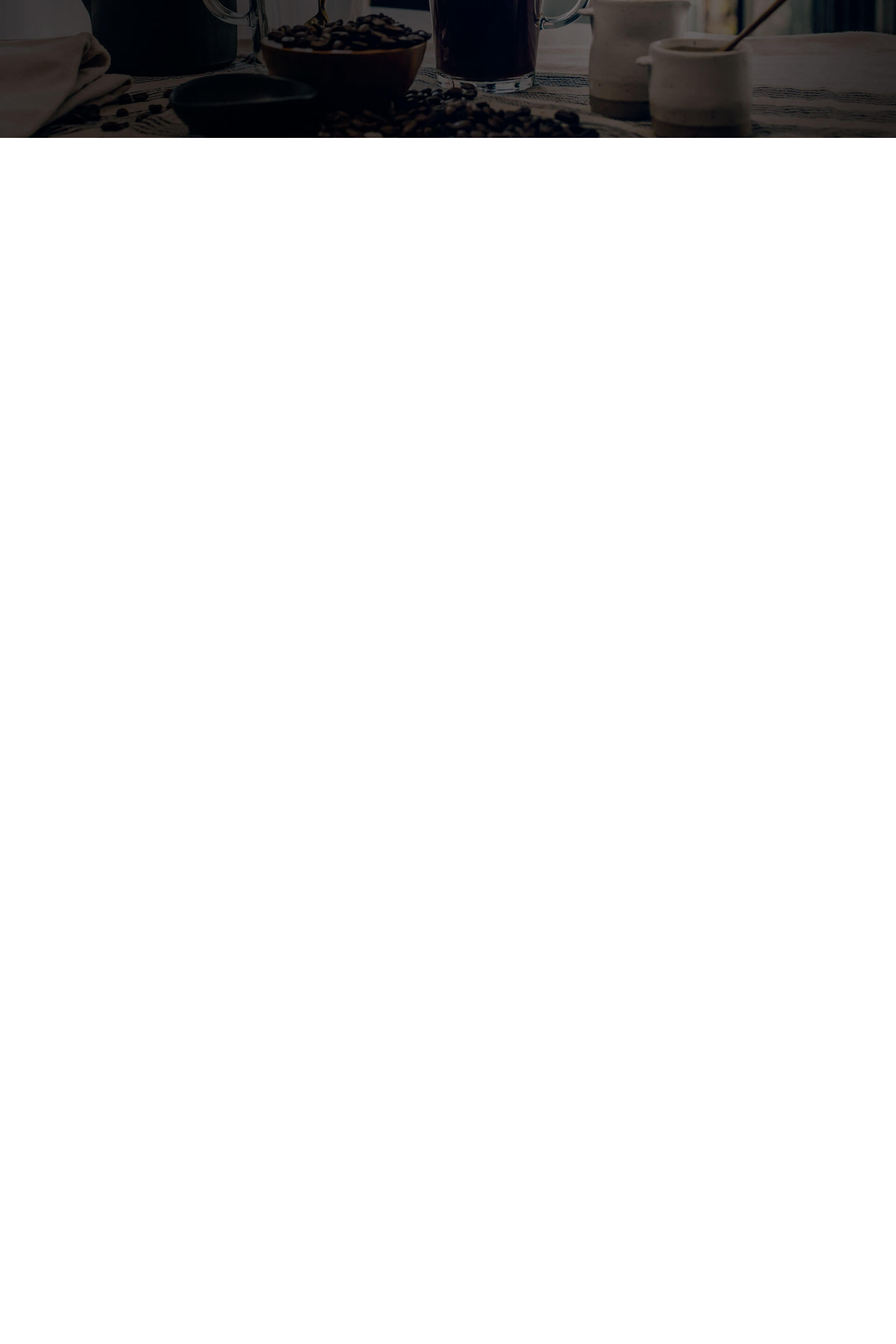
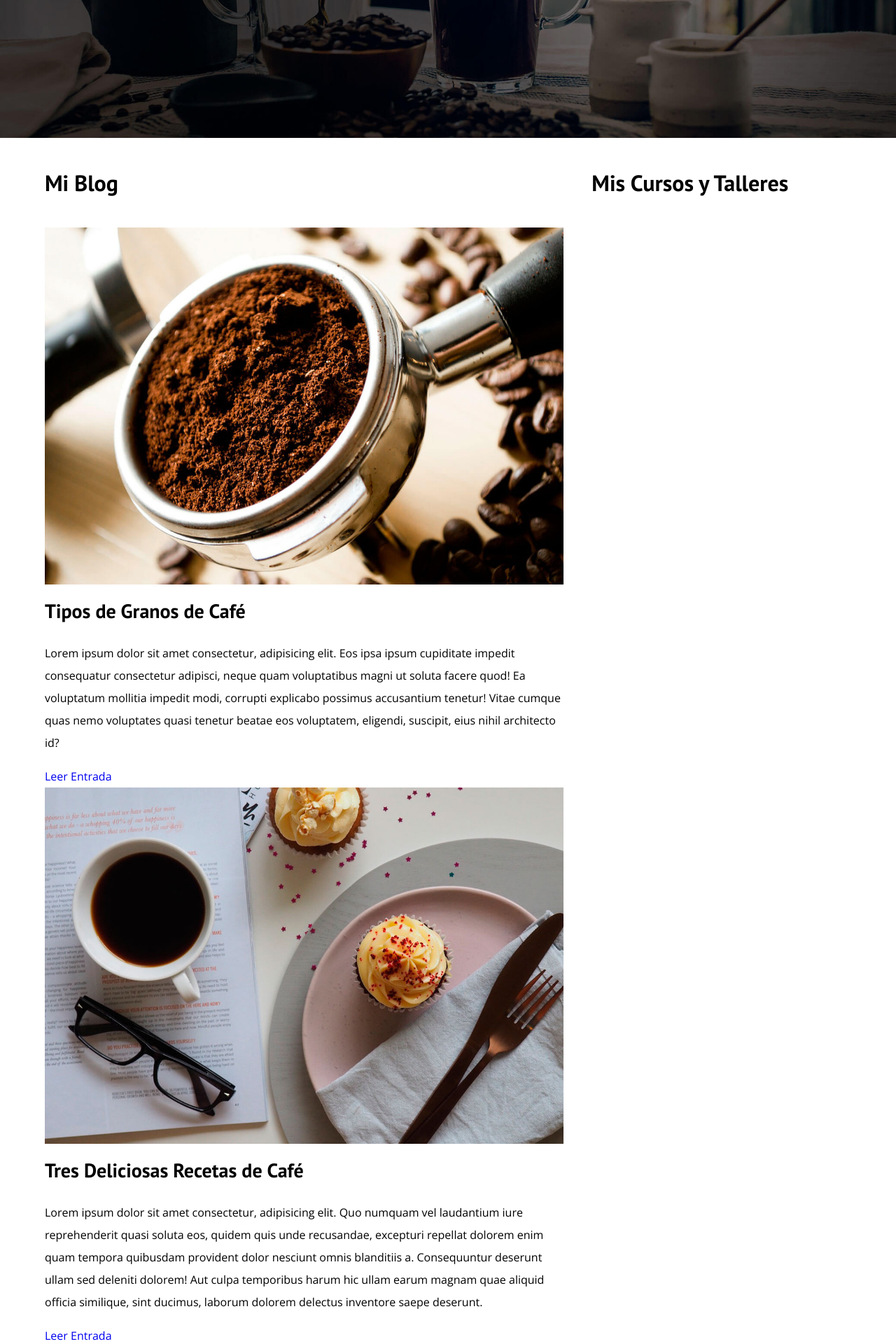
Before and after one commit to Pancratzia/Web-Development-Repository, a PHP site: page / in a window 1280 px wide. Shown: the part 403-2323 px from the top of the page at 70% size. Before the commit the page ends 600 px from the top, so only its background shows below. Run offline with PHP 8.4, Linux system fonts and the light colour scheme.

Commit message:
Starting blog and sidebar

```diff
--- a/03-PanCrAFE/css/style.css
+++ b/03-PanCrAFE/css/style.css
@@ -141,3 +141,13 @@ img{
     color: var(--blanco);
     text-align: center;
 }
+
+/**Contenido principal**/
+
+@media only screen and (min-width: 768px) {
+    .contenido-principal{
+        display: grid;
+        grid-template-columns: 2fr 1fr;
+        column-gap: 4rem;
+    }
+}
--- a/03-PanCrAFE/index.html
+++ b/03-PanCrAFE/index.html
@@ -32,12 +32,62 @@
             </div>
         </div>
 
-        <div class="header__texto">
+        <div class="header__texto contenedor">
             <h2 class="no-margin header__texto__titulo">Blog de Café con Consejos y Cursos</h2>
             <p class="no-margin header__texto__parrafo">Aprende de la experta sus mejores recetas y consejos para hacer el más delicioso Pan<span class="negrita">C</span>r<span class="negrita">AFÉ</span></p>
         </div>
 
     </header>
 
+
+    <div class="contenedor contenido-principal">
+
+        <main class="blog">
+            <h3>Mi Blog</h3>
+
+            <article class="entrada">
+                <div class="entrada__imagen">
+                    <img src="img/blog1.jpg" alt="Imagen Blog">
+                </div>
+
+                <div class="entrada__contenido">
+                    <h4 class="no-margin">Tipos de Granos de Café</h4>
+                    <p>Lorem ipsum dolor sit amet consectetur, adipisicing elit. Eos ipsa ipsum cupiditate impedit consequatur consectetur adipisci, neque quam voluptatibus magni ut soluta facere quod! Ea voluptatum mollitia impedit modi, corrupti explicabo possimus accusantium tenetur! Vitae cumque quas nemo voluptates quasi tenetur beatae eos voluptatem, eligendi, suscipit, eius nihil architecto id?</p>
+                    <a href="entrada.html" class="boton boton--primario">Leer Entrada</a>
+                </div>
+            </article>
+
+            <article class="entrada">
+                <div class="entrada__imagen">
+                    <img src="img/blog2.jpg" alt="Imagen Blog">
+                </div>
+
+                <div class="entrada__contenido">
+                    <h4 class="no-margin">Tres Deliciosas Recetas de Café</h4>
+                    <p>Lorem ipsum dolor sit amet consectetur, adipisicing elit. Quo numquam vel laudantium iure reprehenderit quasi soluta eos, quidem quis unde recusandae, excepturi repellat dolorem enim quam tempora quibusdam provident dolor nesciunt omnis blanditiis a. Consequuntur deserunt ullam sed deleniti dolorem! Aut culpa temporibus harum hic ullam earum magnam quae aliquid officia similique, sint ducimus, laborum dolorem delectus inventore saepe deserunt.</p>
+                    <a href="entrada.html" class="boton boton--primario">Leer Entrada</a>
+                </div>
+            </article>
+
+            <article class="entrada">
+                <div class="entrada__imagen">
+                    <img src="img/blog3.jpg" alt="Imagen Blog">
+                </div>
+
+                <div class="entrada__contenido">
+                    <h4 class="no-margin">Beneficios de Tomar Café</h4>
+                    <p>Lorem ipsum dolor sit amet consectetur adipisicing elit. Vero, necessitatibus hic? Fuga nisi sequi consequatur explicabo? Impedit error eum necessitatibus? Optio consequatur consequuntur corporis maiores culpa iste ducimus totam unde, laboriosam voluptatem a enim fugiat dolores minus dolore quaerat in reiciendis veniam similique? Aliquam ex doloremque molestiae consectetur, dolores, temporibus debitis et ut at facere veniam.</p>
+                    <a href="entrada.html" class="boton boton--primario">Leer Entrada</a>
+                </div>
+            </article>
+
+        </main>
+
+        <aside class="sidebar">
+            <h3>Mis Cursos y Talleres</h3>
+        </aside>
+
+    </div>
+
 </body>
 </html>
```
